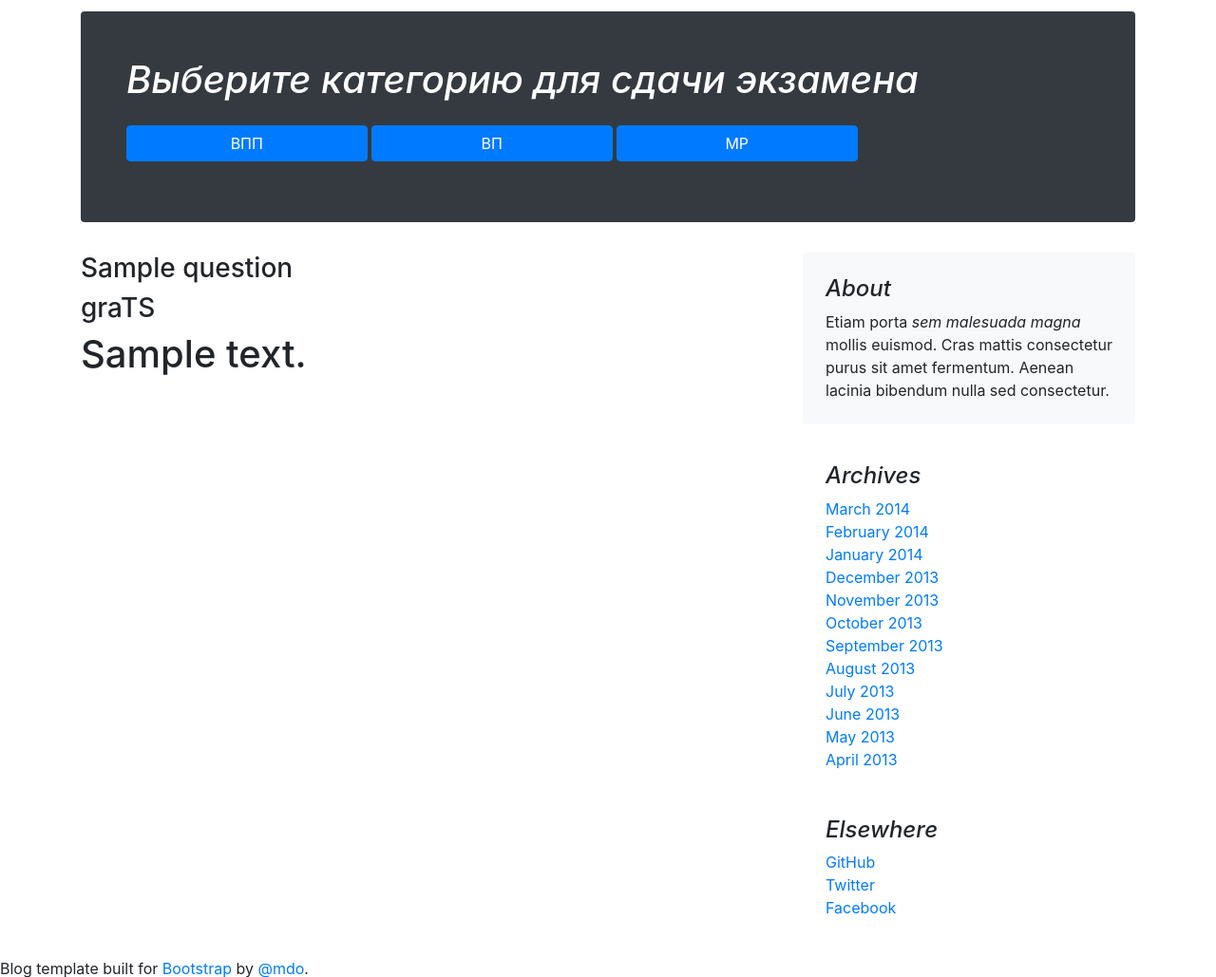
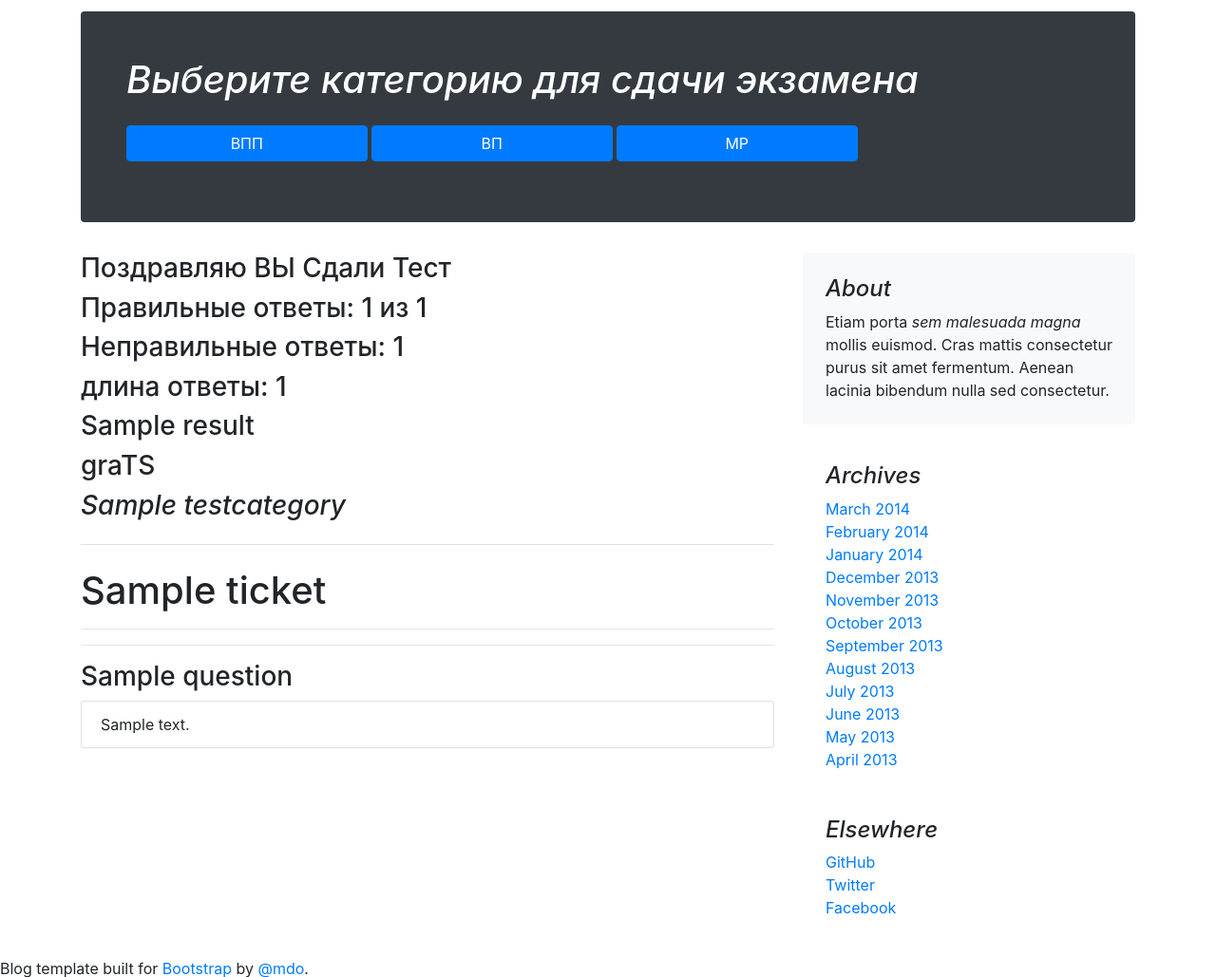
Before and after one commit to MarNikVla/simple-site-with-tests, a Django app: template templates/test_app/result.html in a window 1280 px wide. Shown: the part 44-1073 px from the top of the page at 95% size. Run offline with Django 3.2, Linux system fonts and the light colour scheme; tables that the repository leaves empty hold one stand-in row (values such as "Sample post"); the template is opened without the code that fills it: values that come from a table or form of the project are taken from there, most other values are stand-ins (such as "Sample title", 1, 10 or a date in 2020).

Commit message:
add custom templatetag, correct result.html. Big changes

```diff
--- a/simple_site_with_tests/settings.py
+++ b/simple_site_with_tests/settings.py
@@ -36,6 +36,7 @@ INSTALLED_APPS = [
     'django.contrib.messages',
     'django.contrib.staticfiles',
     'tests_app',
+    'tests_app.templatetags.test_extra_tags',
 ]
 
 MIDDLEWARE = [
--- a/templates/test_app/result.html
+++ b/templates/test_app/result.html
@@ -1,17 +1,53 @@
 {% extends "base.html" %}
 {% load static %}
+{% load test_extra_tags %}
 {% block title %}
-    Результат {{ ticket.category }} {{ ticket }}
+    Результат {{ ticket }}
 {% endblock %}
 {% block content %}
     <div id="sr">
-        {% for key, values in question.items %}
-            <h1>{{ values }}</h1>
-        {% endfor %}
-        <h3>{{ question }}</h3>
+        {% if result %}
+            <h3>Поздравляю ВЫ Сдали Тест</h3>
+        {% else %}
+            <h3> К сожалению Вы не сдали((</h3>
+        {% endif %}
+        <h3>Правильные ответы: {{ correct_answers|length }} из {{ answers|length }} </h3>
+        <h3> Неправильные ответы: {{ incorrect_answers|length }}</h3>
+        <h3> длина ответы: {{ answers|length }}</h3>
+        <h3>{{ result }}</h3>
         <h3>graTS</h3>
+    </div>
+    <div class="blog-main">
+        <h3 class="pb-4 mb-4 font-italic border-bottom">
+            {{ ticket.category }}
+        </h3>
+        <div class="blog-post">
+            <h1>{{ ticket.title }}</h1>
+            <hr>
 
-            <h1>{{ answers }}</h1>
+            {% for question in ticket.questions.all %}
+                <hr>
+                <h3>{{ question.title }}</h3>
+                <div>
+                    <ul class="list-group">
+                        {% for answer in question.answers_as_list %}
 
-    </div>
+                            {% if answer == incorrect_answers|index:question.id %}
+                                <li class="list-group-item list-group-item-danger">{{ answer }}</li>
+                            {% elif answer == correct_answers|index:question.id %}
+                                <li class="alert alert-success mb-0" role="alert"> {{ answer }}</li>
+                            {% elif answer == all_correct_answers|index:question.id %}
+                                <li class="alert alert-success mb-0" role="alert">{{ answer }}</li>
+                            {% else %}
+                                <li class="list-group-item">{{ answer }}</li>
+                            {% endif %}
+                        {% endfor %}
+                    </ul>
+                </div>
+            {% endfor %}
+
+
+        </div>
+    </div><!-- /.blog-post -->
+
 {% endblock %}
--- a/templates/test_app/test_list.html
+++ b/templates/test_app/test_list.html
@@ -15,11 +15,11 @@
                 {% for question in ticket.questions.all %}
                      <hr>
                     <h3>{{ question.title }}</h3>
-                    <div class="custom-control custom-radio" id="{{ question.id }}">
+                    <div class="custom-control custom-radio" id={{ question.id }}>
                         {% for answer in question.answers_as_list %}
                             <div class="custom-control custom-radio">
                                 <input type="radio" class="custom-control-input" id="{{ answer }}"
-                                       name="{{ question.id }}" value="{{ answer }}">
+                                       name={{ question.id }} value="{{ answer }}">
                                 <label class="custom-control-label" for="{{ answer }}">{{ answer }}</label>
                             </div>
                         {% endfor %}
@@ -31,6 +31,6 @@
     </div><!-- /.blog-post -->
 
 
-
+<script src="{% static "tests_app/js/test_list.js" %}"></script>
 
 {% endblock %}
--- a/tests_app/models.py
+++ b/tests_app/models.py
@@ -14,7 +14,7 @@ class TestCategory(models.Model):
 
 class Ticket(models.Model):
 
-    category = models.ForeignKey(TestCategory, on_delete=models.CASCADE, default=None, related_name='category')
+    category = models.ForeignKey(TestCategory, on_delete=models.CASCADE, default=None, related_name='tickets')
     title = models.CharField(max_length=50)
     slug = models.SlugField(max_length=200)
 
@@ -23,7 +23,8 @@ class Ticket(models.Model):
 
 
     def __str__(self):
-       return self.title
+        str = self.title+self.category.name
+        return self.title+" "+self.category.name.replace("Билеты", "")
 
 class Question(models.Model):
     ticket = models.ManyToManyField(Ticket, related_name='questions')
@@ -35,7 +36,9 @@ class Question(models.Model):
 
 
     def answers_as_list(self):
-        return self.answers.split('\n')
+        result = [answer.rstrip() for answer in self.answers.split('\n')]
+        return result
+        # return self.answers.split('\n')
 
     def __str__(self):
         return self.title
--- /dev/null
+++ b/tests_app/templatetags/test_extra_tags.py
@@ -0,0 +1,7 @@
+from django import template
+register = template.Library()
+
+
+@register.filter
+def index(indexable, i):
+    return indexable[i]
```
Also changed, not shown: tests_app/admin.py (+7 -4 lines), tests_app/utils.py (added, +69 -0 lines), tests_app/views.py (+19 -25 lines), tests_app/migrations/0007_auto_20200915_1525.py (added), tests_app/migrations/0008_auto_20200917_1012.py (added), tests_app/templatetags/__init__.py (added).
